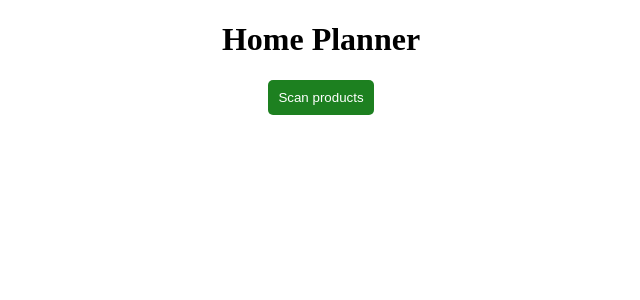
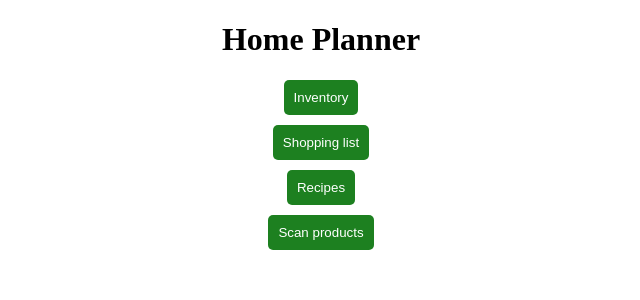
Before and after one commit to n4zim/home-planner, a React app: page / in a window 1280 px wide. Shown: the top 300 px of the page, without its empty margins (319-959 px from the left). Built offline with nearby package versions, Linux system fonts and the light colour scheme; no server answers.

Commit message:
adding all sections

```diff
--- a/src/client/app.tsx
+++ b/src/client/app.tsx
@@ -1,6 +1,9 @@
 import React from 'react'
 import { Section, pathToSection, sectionToPath } from './sections'
 import { Home } from './home'
+import { Inventory } from './inventory'
+import { Shopping } from './shopping'
+import { Recipes } from './recipes'
 import { Scan } from './scan'
 
 export function App() {
@@ -20,6 +23,9 @@ export function App() {
   return <>
     <h1>Home Planner</h1>
     {section === Section.Home && <Home goToSection={goToSection}/>}
+    {section === Section.Inventory && <Inventory goToSection={goToSection}/>}
+    {section === Section.Shopping && <Shopping goToSection={goToSection}/>}
+    {section === Section.Recipes && <Recipes goToSection={goToSection}/>}
     {section === Section.Scan && <Scan goToSection={goToSection}/>}
   </>
 }
--- a/src/client/home.tsx
+++ b/src/client/home.tsx
@@ -5,7 +5,30 @@ export function Home(props: {
   goToSection: (section: Section) => void
 }) {
   return <>
-    <button onClick={() => props.goToSection(Section.Scan)}>
+    <button
+      onClick={() => props.goToSection(Section.Inventory)}
+      style={{ marginBottom: 10 }}
+    >
+      Inventory
+    </button>
+
+    <button
+      onClick={() => props.goToSection(Section.Shopping)}
+      style={{ marginBottom: 10 }}
+    >
+      Shopping list
+    </button>
+
+    <button
+      onClick={() => props.goToSection(Section.Recipes)}
+      style={{ marginBottom: 10 }}
+    >
+      Recipes
+    </button>
+
+    <button
+      onClick={() => props.goToSection(Section.Scan)}
+    >
       Scan products
     </button>
   </>
--- /dev/null
+++ b/src/client/inventory.tsx
@@ -0,0 +1,14 @@
+import React from 'react'
+import { Section } from './sections'
+
+export function Inventory(props: {
+  goToSection: (section: Section) => void
+}) {
+  return <>
+    <button
+      onClick={() => props.goToSection(Section.Home)}
+    >
+      Back
+    </button>
+  </>
+}
--- /dev/null
+++ b/src/client/recipes.tsx
@@ -0,0 +1,14 @@
+import React from 'react'
+import { Section } from './sections'
+
+export function Recipes(props: {
+  goToSection: (section: Section) => void
+}) {
+  return <>
+    <button
+      onClick={() => props.goToSection(Section.Home)}
+    >
+      Back
+    </button>
+  </>
+}
--- a/src/client/scan.tsx
+++ b/src/client/scan.tsx
@@ -9,7 +9,6 @@ export function Scan(props: {
 }) {
   const [data, setData] = React.useState<OpenFoodFactData | undefined>()
   return <>
-
     <div style={{ flexDirection: 'row' }}>
       <button
         onClick={() => props.goToSection(Section.Home)}
--- a/src/client/sections.ts
+++ b/src/client/sections.ts
@@ -1,12 +1,18 @@
 
 export enum Section {
   Home,
+  Inventory,
+  Shopping,
+  Recipes,
   Scan,
 }
 
 export function sectionToPath(section: Section) {
   switch(section) {
     case Section.Home: return "/"
+    case Section.Inventory: return "/inventory"
+    case Section.Shopping: return "/shopping"
+    case Section.Recipes: return "/recipes"
     case Section.Scan: return "/scan"
   }
 }
@@ -15,6 +21,9 @@ export function sectionToPath(section: Section) {
 export function pathToSection(path: string): Section | null {
   switch(path) {
     case "/": return Section.Home
+    case "/inventory": return Section.Inventory
+    case "/shopping": return Section.Shopping
+    case "/recipes": return Section.Recipes
     case "/scan": return Section.Scan
     default: return null
   }
--- /dev/null
+++ b/src/client/shopping.tsx
@@ -0,0 +1,14 @@
+import React from 'react'
+import { Section } from './sections'
+
+export function Shopping(props: {
+  goToSection: (section: Section) => void
+}) {
+  return <>
+    <button
+      onClick={() => props.goToSection(Section.Home)}
+    >
+      Back
+    </button>
+  </>
+}
```
